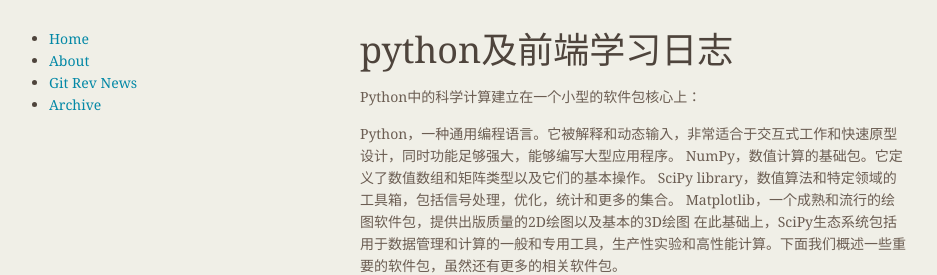
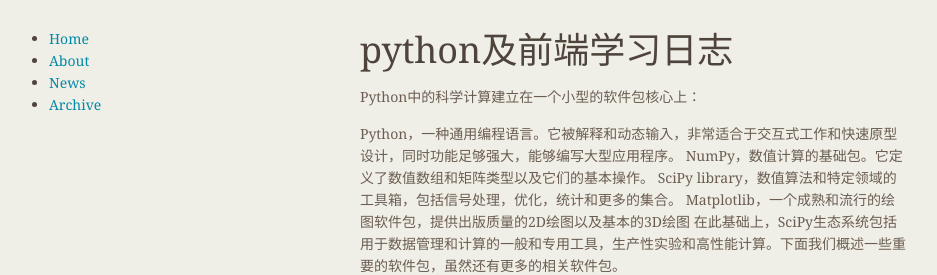
Before and after one commit to jingsupo/new, a Jekyll site: the page built from index.md, in a window 1280 px wide. Shown: the top 275 px of the page, without its empty margins (174-1111 px from the left). Built offline with Jekyll 4.4.1, drawn with Linux system fonts in a browser that asks for light colours.

Commit message:
Update index.md

```diff
--- a/rev_news/index.md
+++ b/rev_news/index.md
@@ -1,9 +1,9 @@
 ---
 layout: default
-title: Git Rev News
+title: News
 ---
 
-# Latest edition
+# Latest news
 
 {% for post in site.posts limit:1 %}
   {% include news_item.html %}
```
